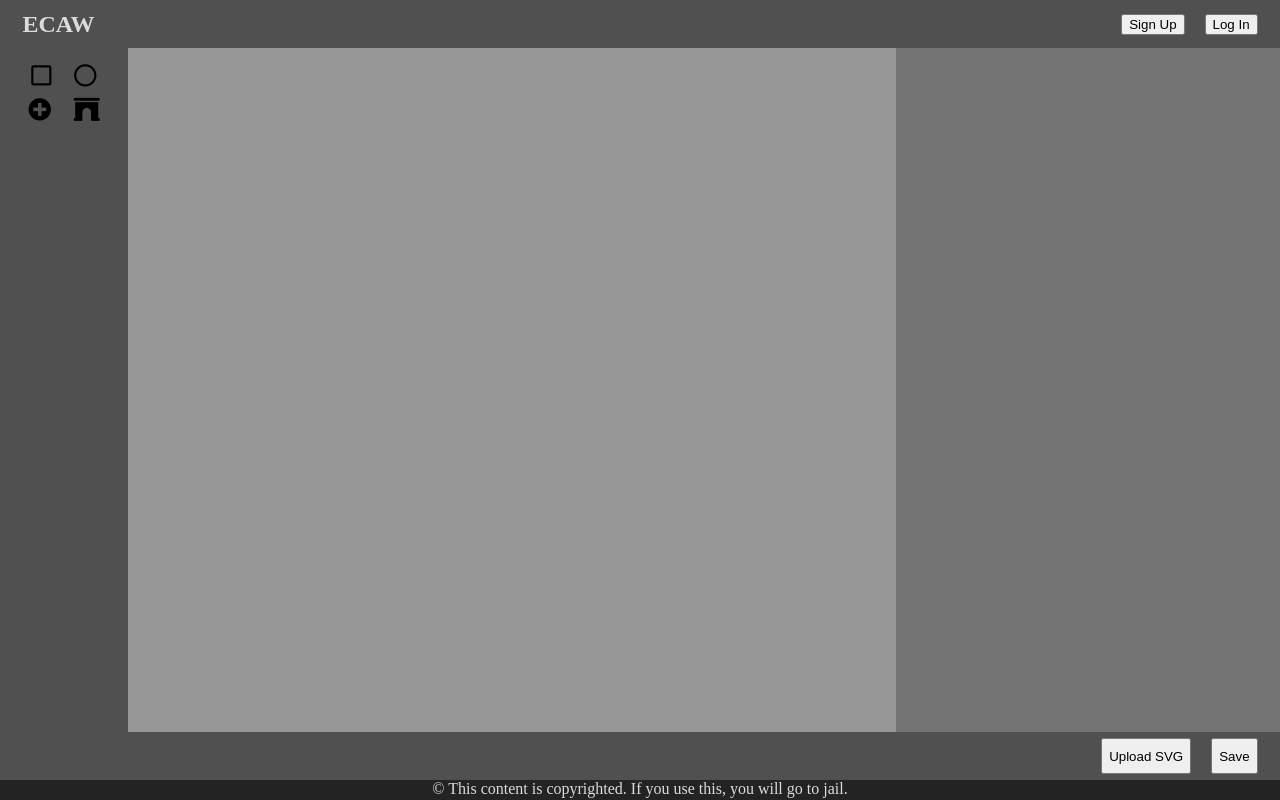
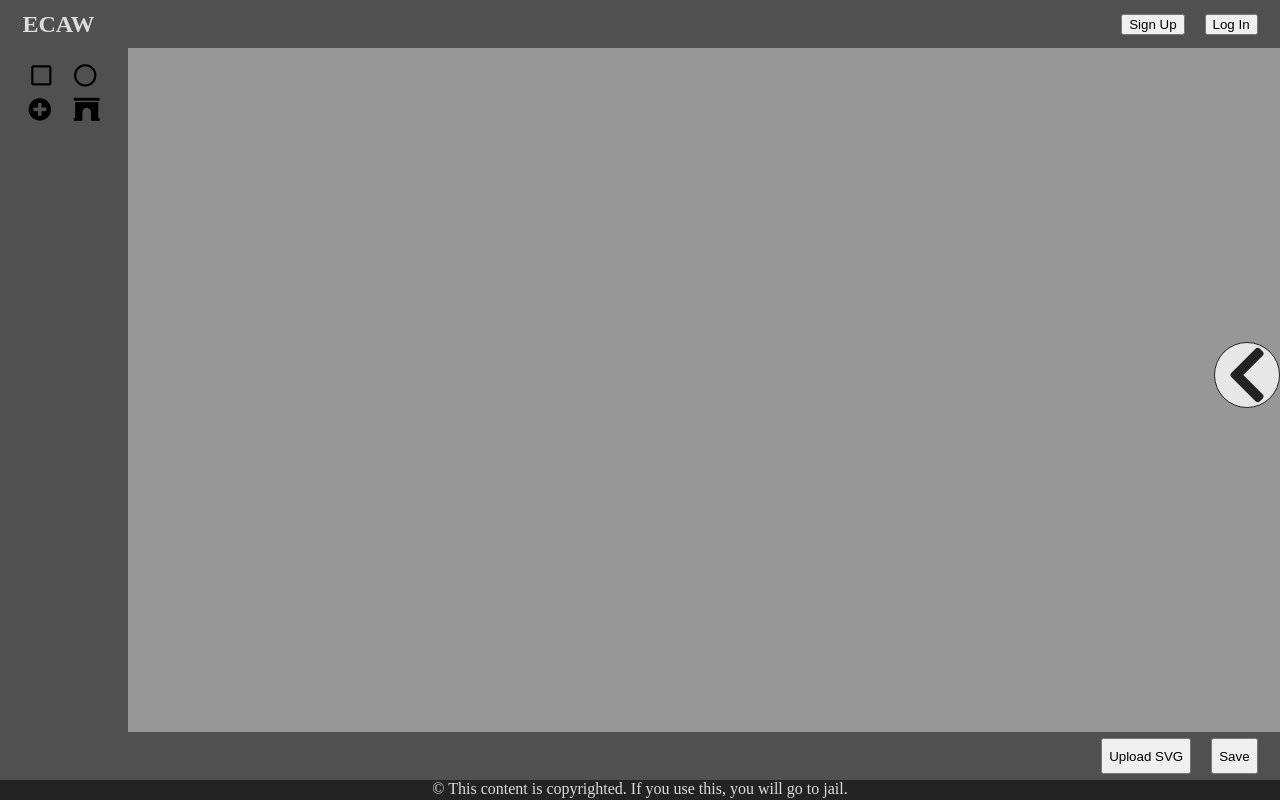
Before and after one commit to tudor127/ecaw, a Node server app: page / in a window 1280 px wide. Run offline with Node 20, Linux system fonts and the light colour scheme; some libraries are stand-ins or nearby versions.

Commit message:
media content button + animation

```diff
--- /dev/null
+++ b/public/javascripts/BaseController.js
@@ -0,0 +1,17 @@
+export class BaseController {
+    constructor() {
+        this.showMediaContentState = false;
+    }
+
+    toggleMediaContentState() {
+        this.showMediaContentState = !this.showMediaContentState;
+        let mediaContent = document.getElementById("mediaContent");
+        let mediaContentButton = document.getElementById("showMediaContent");
+        let mediaContentArrow = document.getElementById("mediaContentArrow");
+        let newArrowClass = "fas " + (this.showMediaContentState ? "fa-chevron-right" : "fa-chevron-left");
+
+        mediaContent.style.width = this.showMediaContentState ? "30%" : "0px";
+        mediaContentButton.style.right = this.showMediaContentState ? "calc(30% - var(--showMediaContentButtonSize) / 2)" : "0px";
+        mediaContentArrow.setAttribute("class", newArrowClass);
+    }
+}
--- /dev/null
+++ b/public/javascripts/index.js
@@ -0,0 +1,5 @@
+import {BaseController} from "./BaseController.js";
+
+let baseController = new BaseController();
+
+document.getElementById("showMediaContent").addEventListener("click", baseController.toggleMediaContentState);
--- a/public/stylesheets/style.css
+++ b/public/stylesheets/style.css
@@ -8,6 +8,7 @@ body {
     --navHeight: 6%;
     --footerBarHeight: 6%;
     --footerHeight: 1.25rem;
+    --showMediaContentButtonSize: 4rem;
 }
 
 a {
@@ -103,14 +104,38 @@ h1 {
 
 #mediaContent {
     position: absolute;
-    right: 0;
+    right: 0; /* or 30% */
     top: var(--navHeight);
-    width: 30%;
+    width: 0;
     height: calc(100% - var(--navHeight) - var(--footerBarHeight) - var(--footerHeight));
     box-sizing: border-box;
     background-color: #505050;
+    transition: 0.2s ease-in-out;
+}
 
-    opacity: 0.5; /* TODO: Remove this after implementing button that shows this content */
+#showMediaContent {
+    position: absolute;
+    right: 0; /* or calc(30% - var(--showMediaContentButtonSize) / 2) */
+    top: calc((100% - var(--navHeight) - var(--footerBarHeight) - var(--footerHeight)) / 2);
+    width: var(--showMediaContentButtonSize);
+    height: var(--showMediaContentButtonSize);
+    border: #232323 solid 0.1rem;
+    border-radius: 50%;
+    background-color: #e7e7e7;
+    color: #232323;
+    cursor: pointer;
+    transition: 0.2s ease-in-out;
+}
+
+#showMediaContent:hover {
+    background-color: #232323;
+    color: #e7e7e7;
+}
+
+#showMediaContent i {
+    text-align: center;
+    width: 100%;
+    font-size: var(--showMediaContentButtonSize);
 }
 
 #footerBar {
--- a/views/header.pug
+++ b/views/header.pug
@@ -11,3 +11,4 @@ head
     title= title
     link(rel='stylesheet', href='/stylesheets/style.css')
     link(rel='stylesheet', href='/stylesheets/fontawesome/css/all.css')
+    script(src='/javascripts/index.js', type="module")
--- a/views/index/media_content.pug
+++ b/views/index/media_content.pug
@@ -1 +1,3 @@
 #mediaContent
+#showMediaContent
+    i#mediaContentArrow(class="fas fa-chevron-left")
```
